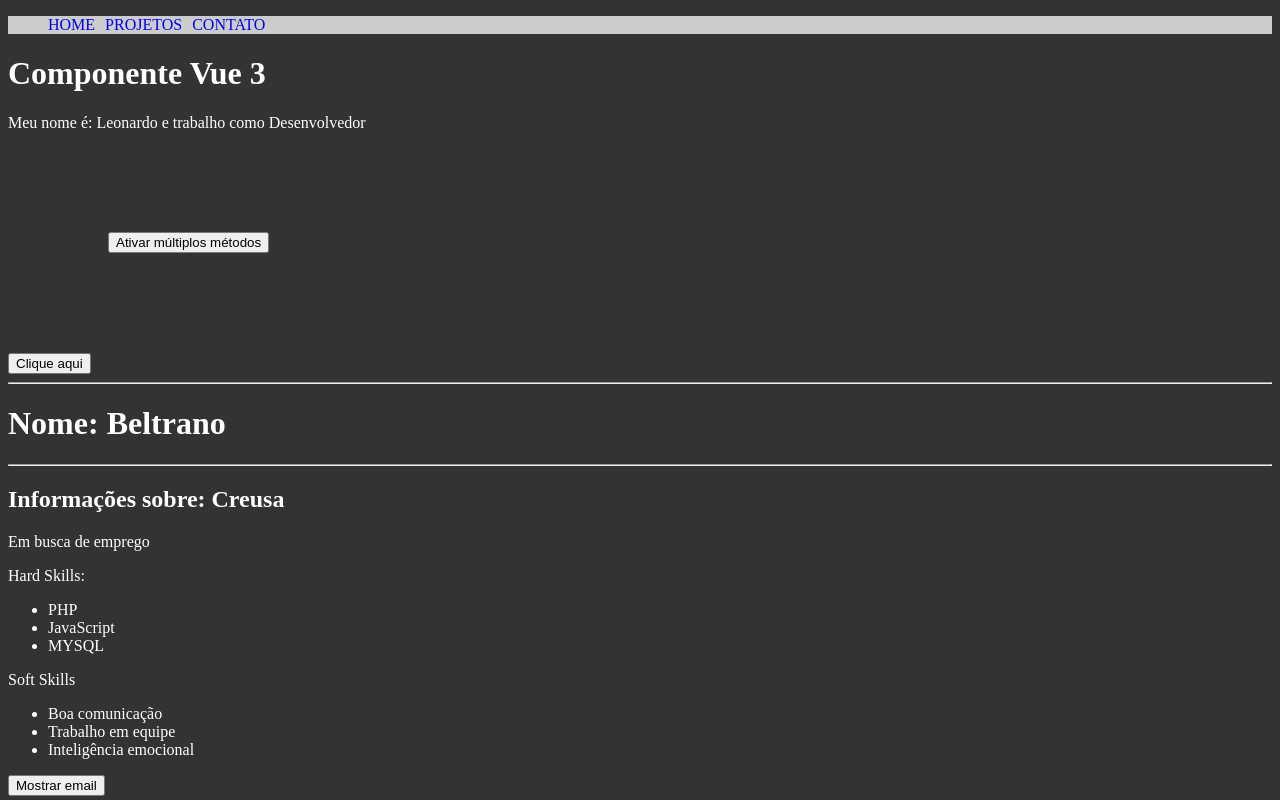
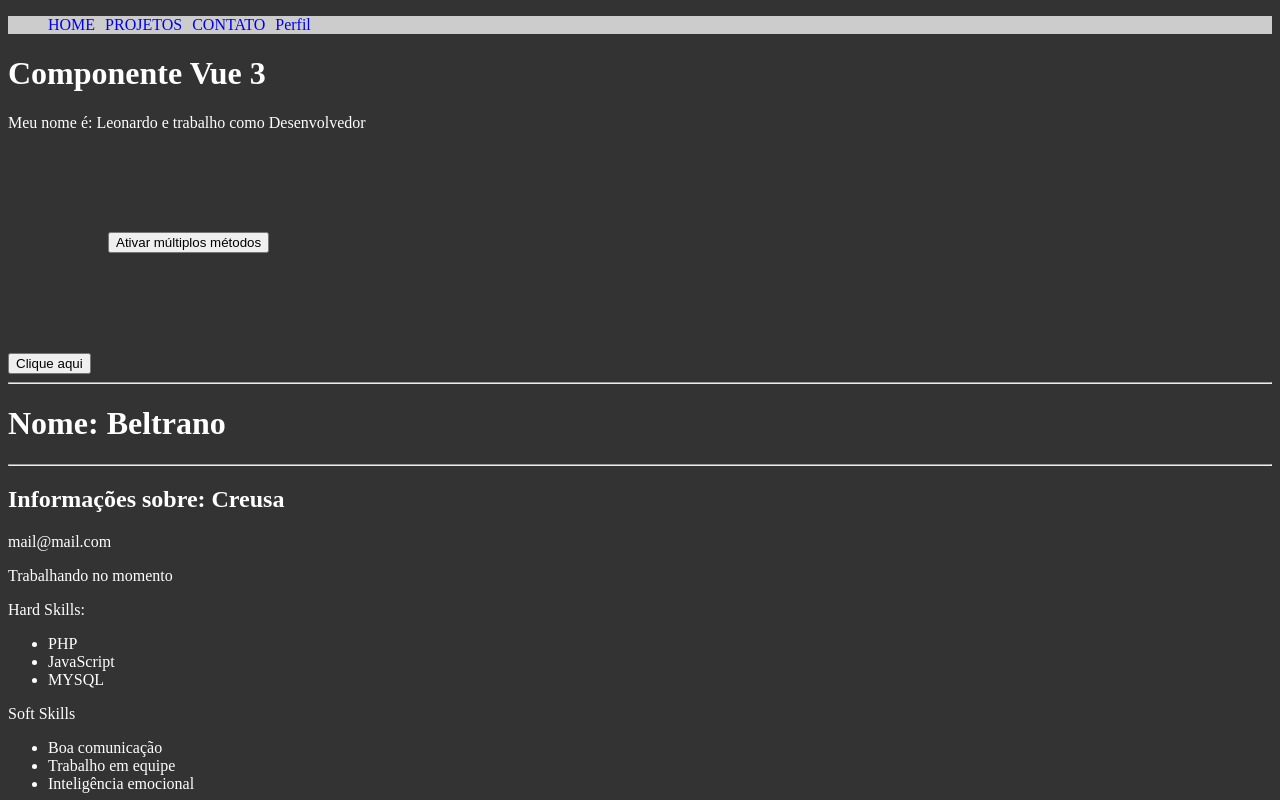
Before and after one commit to LeonardoScherer/curso_vuejs3, a Vue app in the folder 3_projeto_cli/: page / in a window 1280 px wide. Shown: the top 800 px of the page. Built offline with nearby package versions, Linux system fonts and the light colour scheme.

Commit message:
Utilizando props

```diff
--- a/3_projeto_cli/src/App.vue
+++ b/3_projeto_cli/src/App.vue
@@ -1,6 +1,6 @@
 <template>
   <div>
-    <Header />
+    <Header :esta_logado="true"/>
     <PrimeiroComponente />
     <hr>
     <LifeCycle />
--- a/3_projeto_cli/src/components/Header.vue
+++ b/3_projeto_cli/src/components/Header.vue
@@ -3,12 +3,14 @@
         <li><a href="#"> HOME</a></li>
         <li><a href="#">PROJETOS</a></li>
         <li><a href="#">CONTATO</a></li>
+        <li v-if="esta_logado"><a href="#">Perfil</a></li>
     </ul>
 </template>
 
 <script>
     export default {
-        name: 'Header'
+        name: 'Header',
+        props: ["esta_logado"]
     }
 </script>
 
--- a/3_projeto_cli/src/components/Info.vue
+++ b/3_projeto_cli/src/components/Info.vue
@@ -1,5 +1,6 @@
 <template>
     <div>
+        <p>{{ email }}</p>
         <p v-if="esta_trabalhando">Trabalhando no momento</p>
         <p v-else>Em busca de emprego</p>
         <p>Hard Skills:</p>
@@ -27,13 +28,15 @@
 <script>
 import Picture from './Picture.vue'
     export default {
-    components: { Picture },
+        components: { Picture },
         name: 'Info',
+        props: {
+            email: String,
+            esta_trabalhando: Boolean
+        },
         data() {
             return {
-                esta_trabalhando: false,
                 mostrar_email: false,
-                email: 'email@email.com',
                 meu_link: 'https://google.com',
                 textoBotao: 'Mostrar email',
                 hardSkills: ['PHP','JavaScript','MYSQL'],
--- a/3_projeto_cli/src/components/Pessoa.vue
+++ b/3_projeto_cli/src/components/Pessoa.vue
@@ -1,7 +1,7 @@
 <template>
     <div>
         <h2>Informações sobre: {{ nome }}</h2>
-        <Info />
+        <Info :email="email" :esta_trabalhando="esta_trabalhando" />
         <Form />
     </div>
 </template>
@@ -15,7 +15,9 @@
         name: 'Pessoa',
         data() {
             return {
-                nome: 'Creusa'
+                nome: 'Creusa',
+                email: 'mail@mail.com',
+                esta_trabalhando: true
             }
         }
     }
```
